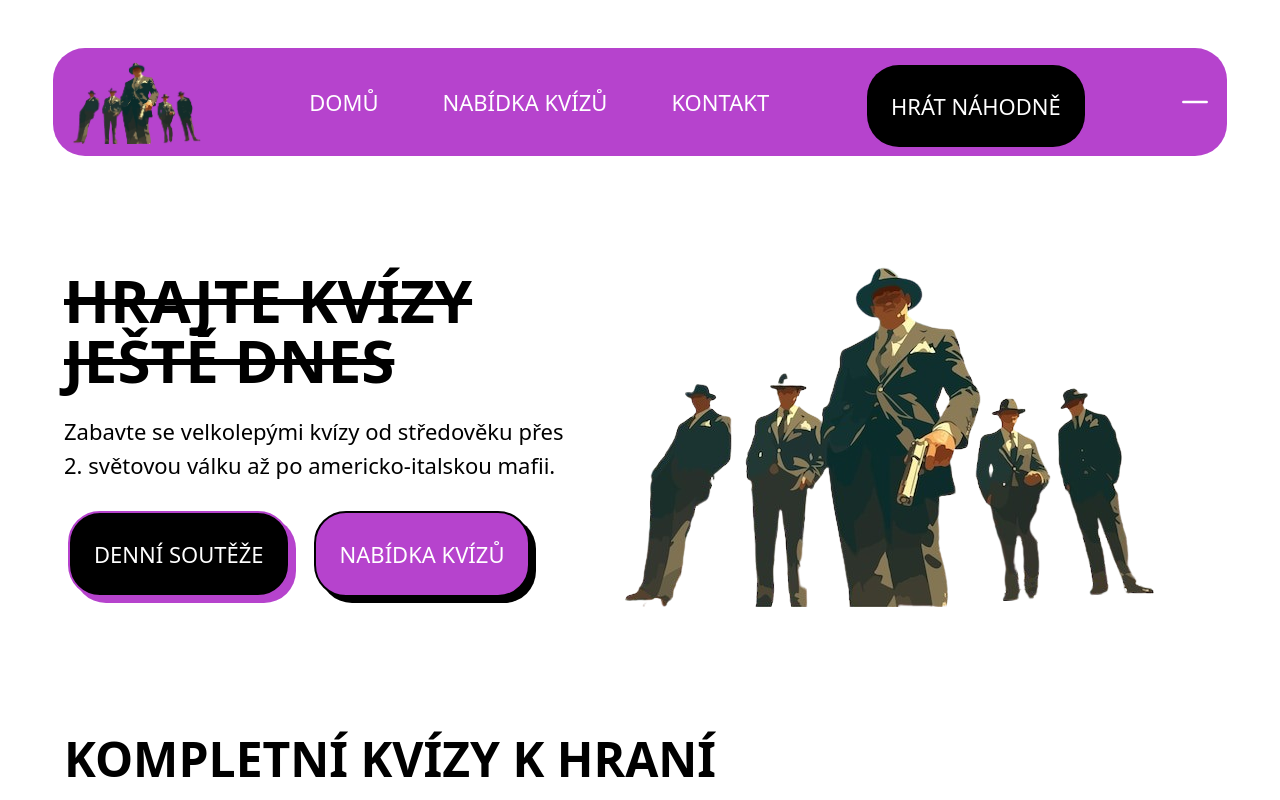
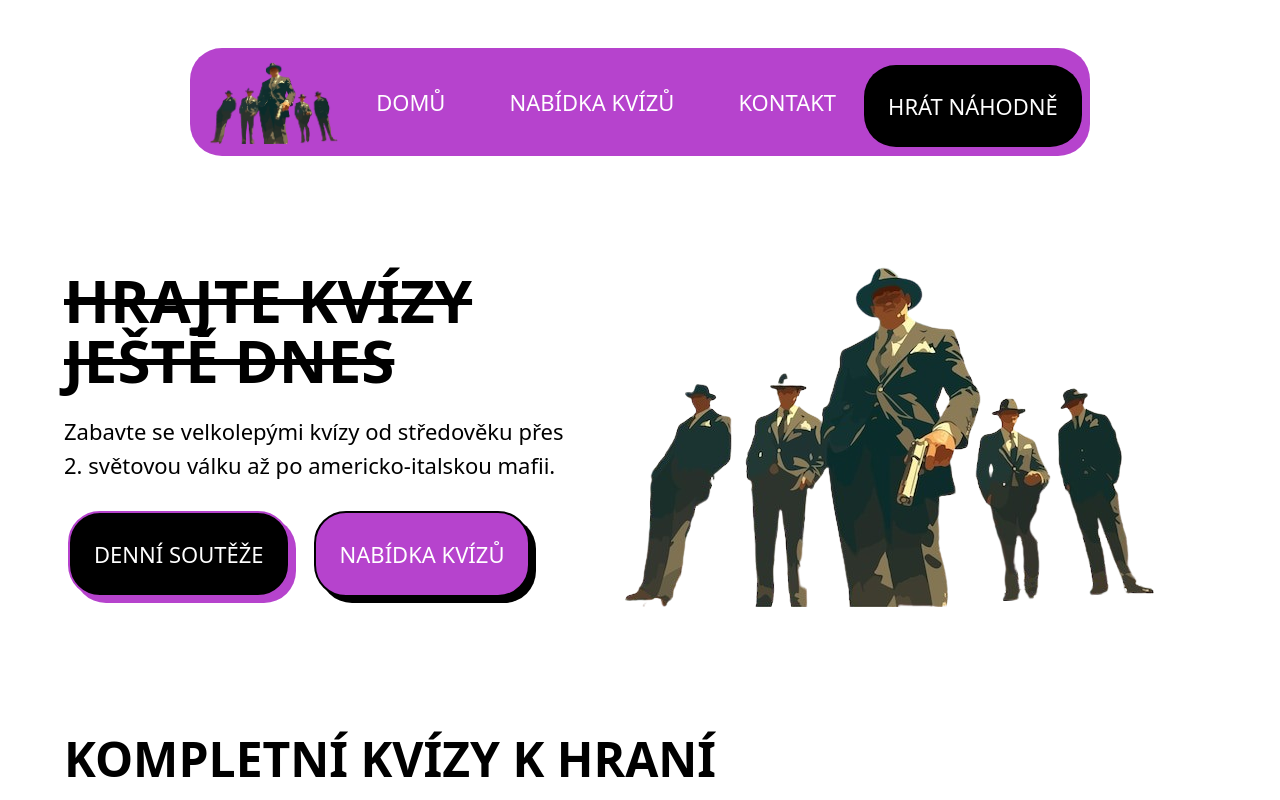
Before and after one commit to Keny2802/milujeme-kvizy, a Next.js app: page / in a window 1280 px wide. Shown: the top 800 px of the page. Built offline with nearby package versions, Linux system fonts and the light colour scheme.

Commit message:
Odstranění „manuálního zavírání navigace“.

```diff
--- a/src/components/Header.tsx
+++ b/src/components/Header.tsx
@@ -41,7 +41,6 @@ const Header: FC<DefaultType> = ({
   const [isScrolling, setToScrolling] = useState<boolean>(false);
   const [randomIndex, setRandomIndex] = useState<number>(0);
   const [isMobileMenuVisible, setMobileMenuTovisible] = useState<boolean>(false);
-  const [isHeaderHidden, setHeaderToHidden] = useState<boolean>(false);
   const { scrollY } = useScroll();
 
   // const randomHref = "";
@@ -85,8 +84,6 @@ const Header: FC<DefaultType> = ({
         }}
         className={clsx(
           "fixed top-0 bg-violet md:mt-md lg:mt-lg p-xs z-50 md:rounded-4xl",
-          "transition-all ease-in-out duration-300",
-          isHeaderHidden ? "w-auto" : "w-full md:w-11/12",
         )}
         transition={{
           duration: 0.3,
@@ -106,12 +103,9 @@ const Header: FC<DefaultType> = ({
             } ) }
             className={clsx(
               "mx-sm md:mx-0 transition-all ease-in-out duration-300",
-              isHeaderHidden ? "hidden" : "static",
             )}
             />
-            <List className={clsx(
-              isHeaderHidden ? "hidden" : "hidden md:flex",
-            )}>
+            <List className="hidden md:flex">
               <Flex
               layoutVariant="desktopOnly"
               gapVariant="xl">
@@ -145,7 +139,6 @@ const Header: FC<DefaultType> = ({
             borderBackgroundVariant="none"
             className={clsx(
               "uppercase",
-              isHeaderHidden ? "hidden" : "hidden md:inline-block",
             )}>
               <Text>
                 Hrát náhodně
@@ -162,17 +155,6 @@ const Header: FC<DefaultType> = ({
                 className="w-8 h-8 md:w-10 md:h-10 text-white cursor-pointer" />
               )}
             </Wrapper>
-            {
-              isHeaderHidden ? (
-                <PlusIcon
-                onClick={() => setHeaderToHidden(false)}
-                className="w-8 h-8 md:w-10 md:h-10 z-50 text-white cursor-pointer mr-sm" />
-              ) : (
-                <MinusIcon
-                onClick={() => setHeaderToHidden(true)}
-                className="w-8 h-8 md:w-10 md:h-10 z-50 text-white cursor-pointer" />
-              )
-            }
           </Flex>
         </motion.header>
       </Flex>
```
